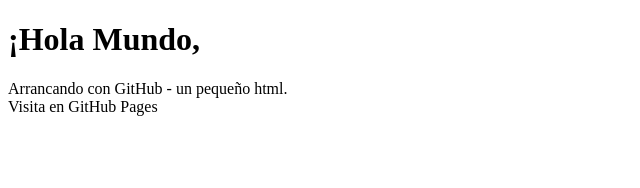
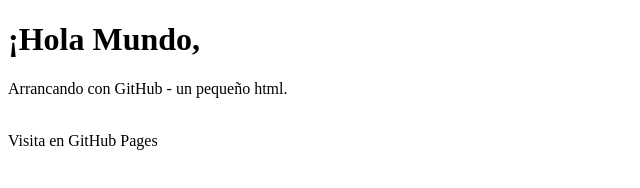
Before and after one commit to hersanchez/htmlsimple, a plain HTML site: page index.html in a window 1280 px wide. Shown: the whole page, without its empty margins (0-640 px from the left). Drawn offline with Linux system fonts and the light colour scheme.

Commit message:
Update index.html

```diff
--- a/index.html
+++ b/index.html
@@ -7,6 +7,7 @@
 </head>
 <body>
   <h1>¡Hola Mundo,</h1>
-  <p>Arrancando con GitHub - un pequeño html. <br> Visita en GitHub Pages</p>
+  <p>Arrancando con GitHub - un pequeño html.</br><br>
+  <p>Visita en GitHub Pages</p>
 </body>
 </html>
```
